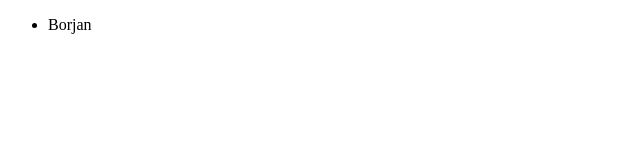
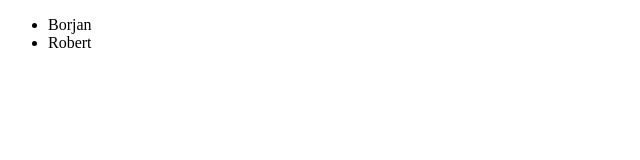
Before and after one commit to BorjanPavlovskiFS6/BorjanPavlovskiFS6, a plain HTML site: page index.html in a window 1280 px wide. Shown: the full height of the page, 0-640 px from the left. Drawn offline with Linux system fonts and the light colour scheme.

Commit message:
Robert's li element

```diff
--- a/index.html
+++ b/index.html
@@ -9,6 +9,7 @@
 <body>
     <ul>
         <li>Borjan</li>
+        <li>Robert</li>
     </ul>
 </body>
 </html>
```
